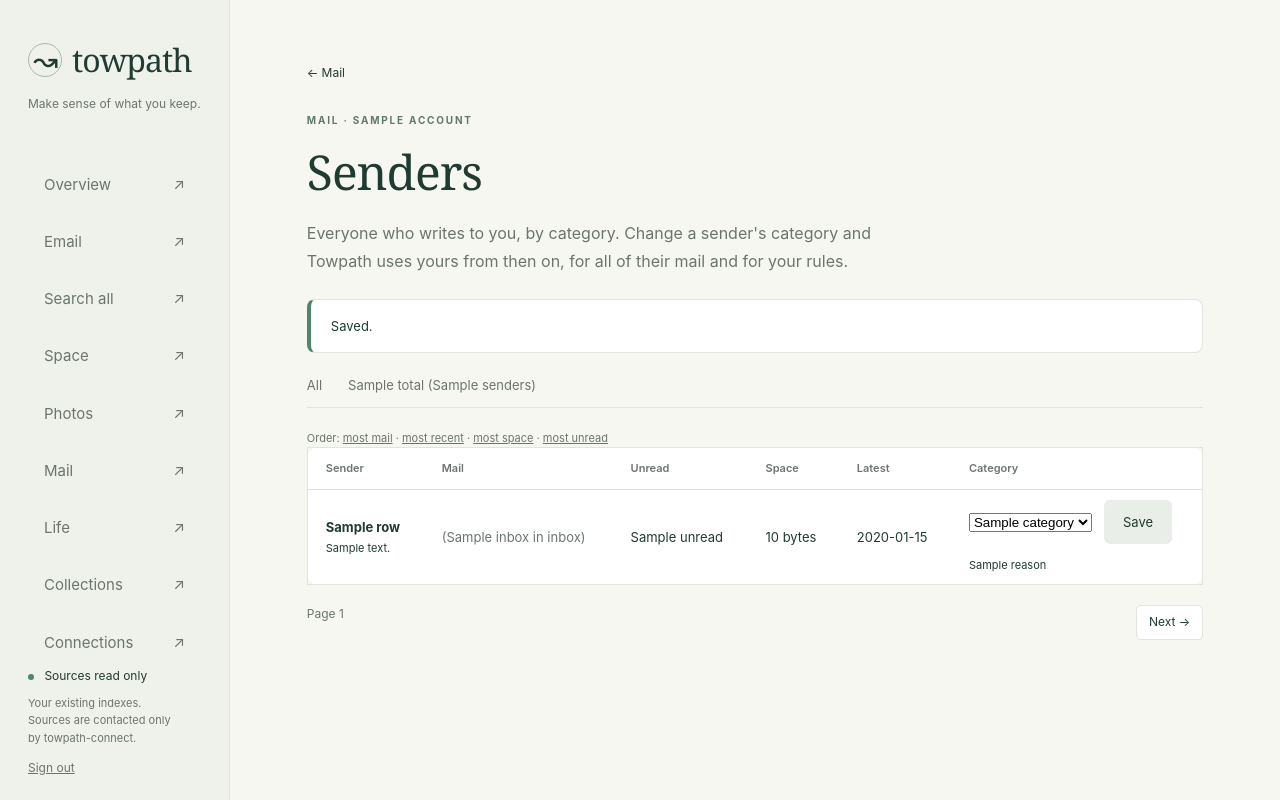
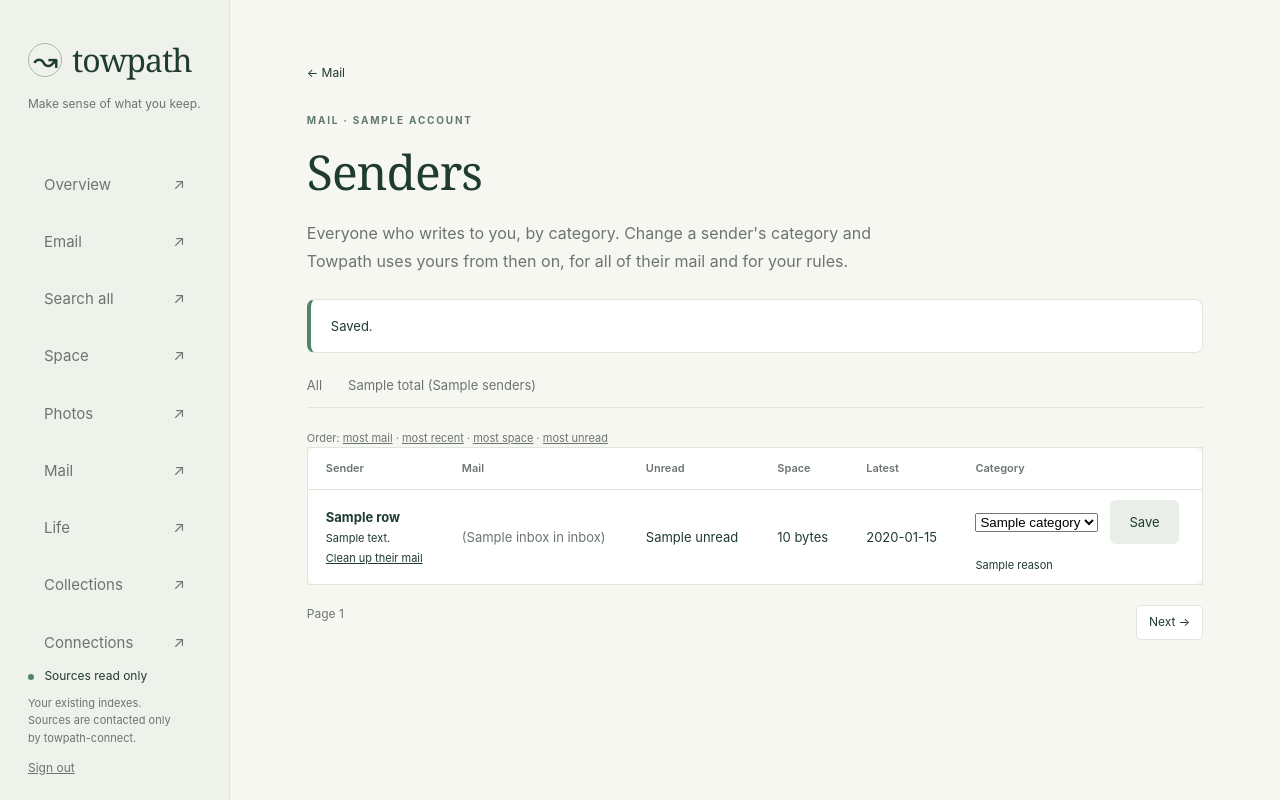
Before and after one commit to endthestart/towpath, a Django app: template src/towpath/web/templates/mail_senders.html in a window 1280 px wide. Run offline with Django 3.2, Linux system fonts and the light colour scheme; the template is opened without the code that fills it: most values are stand-ins (such as "Sample title", 1, 10 or a date in 2020).

Commit message:
Link each sender to cleaning up their mail and unsubscribing

```diff
--- a/src/towpath/web/templates/mail_senders.html
+++ b/src/towpath/web/templates/mail_senders.html
@@ -8,7 +8,8 @@
 <nav class="tabs" aria-label="Categories"><a href="?order={{ order }}"{% if not category %} aria-current="page"{% endif %}>All</a>{% for t in totals %}<a href="?category={{ t.category }}&amp;order={{ order }}"{% if t.category == category %} aria-current="page"{% endif %}>{{ t.label }} ({{ t.senders }})</a>{% endfor %}</nav>
 <p class="footnote">Order: <a href="?category={{ category|default:'' }}&amp;order=messages">most mail</a> · <a href="?category={{ category|default:'' }}&amp;order=recent">most recent</a> · <a href="?category={{ category|default:'' }}&amp;order=space">most space</a> · <a href="?category={{ category|default:'' }}&amp;order=unread">most unread</a></p>
 <table class="space-table"><thead><tr><th>Sender</th><th>Mail</th><th>Unread</th><th>Space</th><th>Latest</th><th>Category</th></tr></thead><tbody>
-{% for r in rows %}<tr><td><a href="/mail/{{ account.source_id }}/?from={{ r.address|urlencode }}"><strong>{{ r.name|default:r.address }}</strong></a><br><span class="footnote">{{ r.address }}{% if r.owner_wrote %} · you've written to them{% endif %}{% if r.unsubscribe %} · {% if r.one_click %}one-click unsubscribe{% else %}can unsubscribe{% endif %}{% endif %}</span></td>
+{% for r in rows %}<tr><td><a href="/mail/{{ account.source_id }}/?from={{ r.address|urlencode }}"><strong>{{ r.name|default:r.address }}</strong></a><br><span class="footnote">{{ r.address }}{% if r.owner_wrote %} · you've written to them{% endif %}{% if r.unsubscribe %} · {% if r.one_click %}one-click unsubscribe{% else %}can unsubscribe{% endif %}{% endif %}</span>
+<br><span class="footnote"><a href="/mail/{{ account.source_id }}/clean?mailbox=*&amp;older_than=0&amp;sender={{ r.address|urlencode }}">Clean up their mail</a>{% if r.unsubscribe %} · <a href="/mail/{{ account.source_id }}/unsubscribe">Unsubscribe</a>{% endif %}</span></td>
 <td>{{ r.messages }}{% if r.inbox %} <span class="muted">({{ r.inbox }} in inbox)</span>{% endif %}</td><td>{{ r.unread }}</td><td>{{ r.bytes|filesizeformat }}</td><td>{{ r.last_date|slice:":10" }}</td>
 <td><form method="post" action="/mail/sender-category" class="inline-form">{% csrf_token %}<input type="hidden" name="source_id" value="{{ account.source_id }}"><input type="hidden" name="address" value="{{ r.address }}"><input type="hidden" name="next" value="{{ here }}">
 <select name="category" aria-label="Category for {{ r.address }}">{% for key, label in categories %}<option value="{{ key }}"{% if key == r.category %} selected{% endif %}>{{ label }}</option>{% endfor %}</select><button class="button secondary" type="submit">Save</button></form>
```
